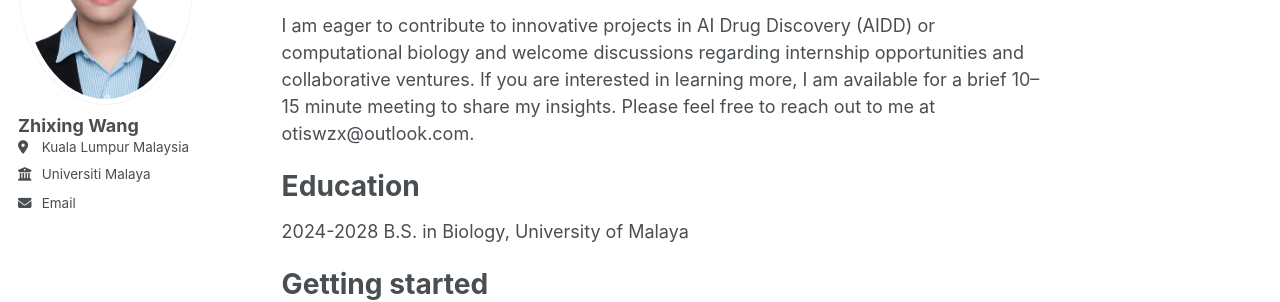
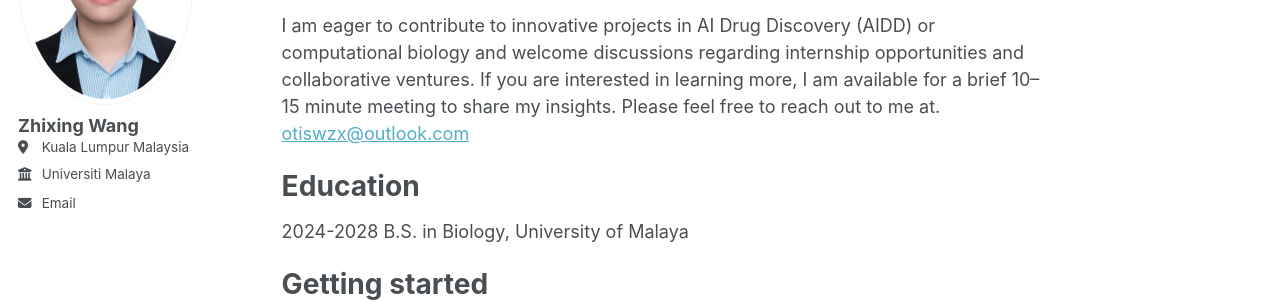
Before and after one commit to afrina-ceree/afrina-ceree.github.io, a Jekyll site: the page built from _pages/about.md, in a window 1280 px wide and 900 px high. Shown: the part 234-536 px from the top of the window. Built offline with Jekyll 4.4.1, drawn with Linux system fonts in a browser that asks for light colours; a script that is not in the unit is left out; part of the change alters nothing that is shown.

```diff
--- a/_pages/about.md
+++ b/_pages/about.md
@@ -9,7 +9,7 @@ redirect_from:
 
 I am currently an undergraduate student at the University of Malaya and a research assistant at the School of Computer Science, Peking University. I am fortunate to have closely collaborated with [Prof. Hao Tang](https://ha0tang.github.io) during my undergraduate studies.
 
-I am eager to contribute to innovative projects in AI Drug Discovery (AIDD) or computational biology and welcome discussions regarding internship opportunities and collaborative ventures. If you are interested in learning more, I am available for a brief 10–15 minute meeting to share my insights. Please feel free to reach out to me at otiswzx@outlook.com.
+I am eager to contribute to innovative projects in AI Drug Discovery (AIDD) or computational biology and welcome discussions regarding internship opportunities and collaborative ventures. If you are interested in learning more, I am available for a brief 10–15 minute meeting to share my insights. Please feel free to reach out to me at. [otiswzx@outlook.com](otiswzx@outlook.com)
 
 Education
 ======
```
